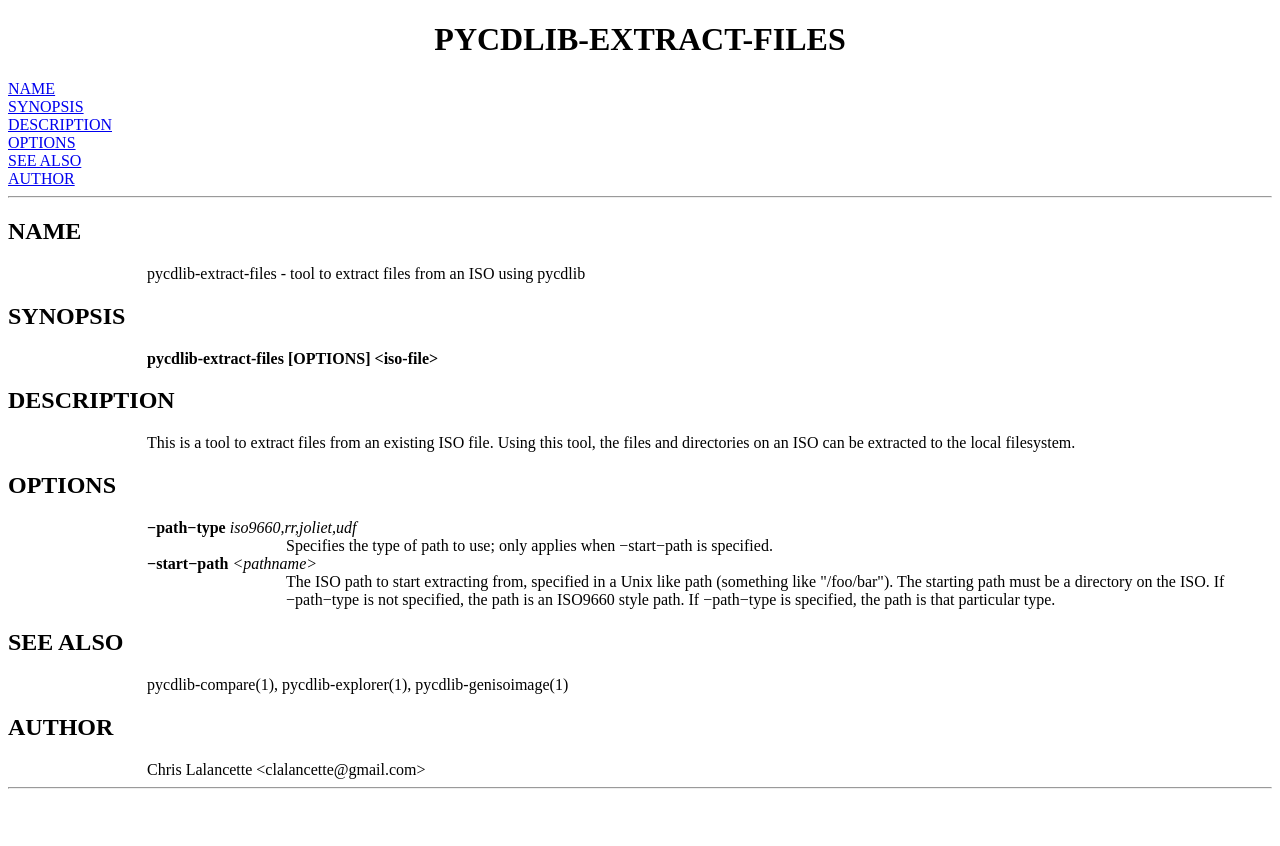
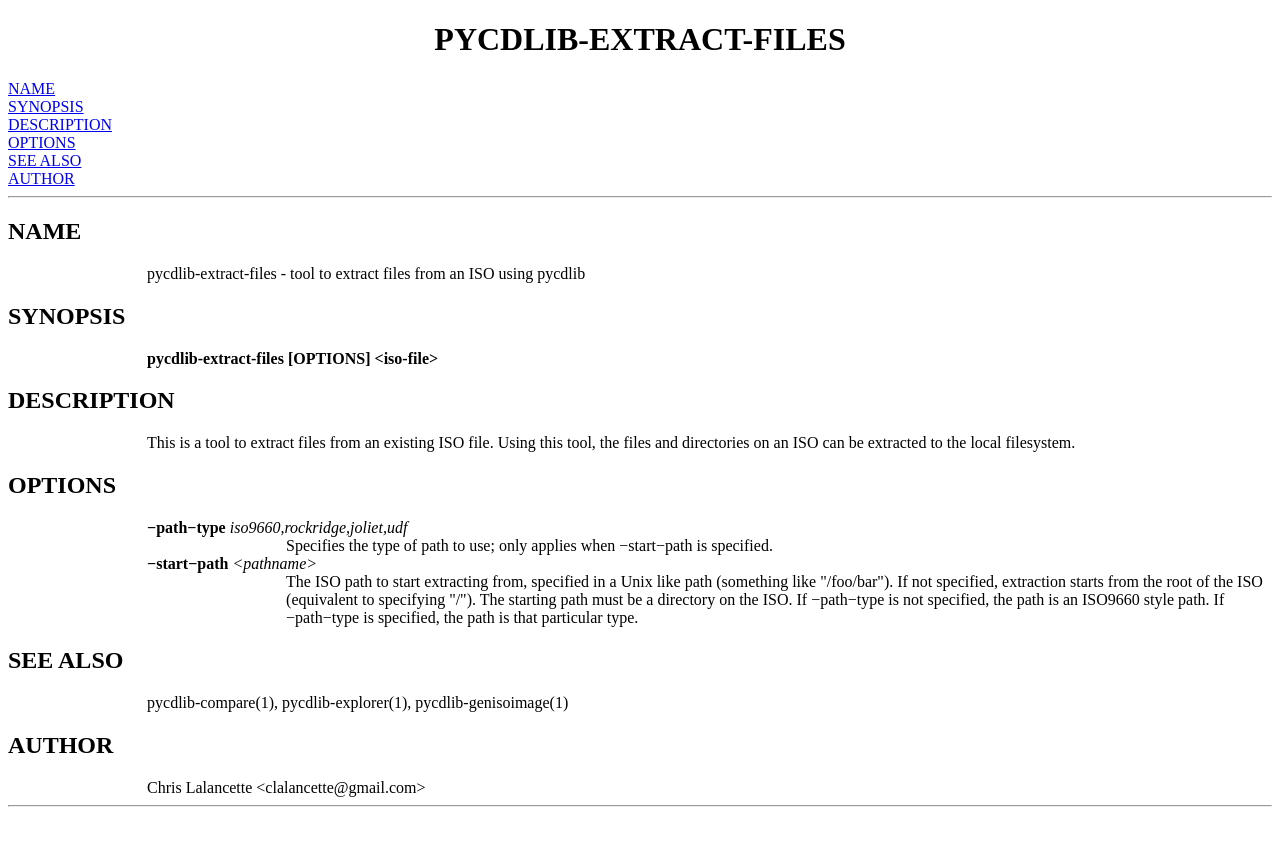
Before and after one commit to clalancette/pycdlib, a Jekyll site: the page docs/pycdlib-extract-files.html, which Jekyll copies as it is, in a window 1280 px wide. Shown: the top 846 px of the page. Built offline with Jekyll 4.4.1, drawn with Linux system fonts in a browser that asks for light colours.

Commit message:
Small documentation fixups.
Signed-off-by: Chris Lalancette <clalancette@gmail.com>

```diff
--- a/docs/pycdlib-explorer.html
+++ b/docs/pycdlib-explorer.html
@@ -1,5 +1,5 @@
 <!-- Creator     : groff version 1.22.3 -->
-<!-- CreationDate: Sun Aug 26 20:44:48 2018 -->
+<!-- CreationDate: Wed Sep  5 20:35:01 2018 -->
 <!DOCTYPE html PUBLIC "-//W3C//DTD HTML 4.01 Transitional//EN"
 "http://www.w3.org/TR/html4/loose.dtd">
 <html>
--- a/docs/pycdlib-extract-files.html
+++ b/docs/pycdlib-extract-files.html
@@ -1,5 +1,5 @@
 <!-- Creator     : groff version 1.22.3 -->
-<!-- CreationDate: Sun Aug 26 20:44:48 2018 -->
+<!-- CreationDate: Wed Sep  5 20:35:01 2018 -->
 <!DOCTYPE html PUBLIC "-//W3C//DTD HTML 4.01 Transitional//EN"
 "http://www.w3.org/TR/html4/loose.dtd">
 <html>
@@ -65,7 +65,7 @@ local filesystem.</p>
 
 
 <p style="margin-left:11%; margin-top: 1em"><b>&minus;path&minus;type</b>
-<i>iso9660,rr,joliet,udf</i></p>
+<i>iso9660,rockridge,joliet,udf</i></p>
 
 <p style="margin-left:22%;">Specifies the type of path to
 use; only applies when &minus;start&minus;path is
@@ -76,11 +76,12 @@ specified.</p>
 
 <p style="margin-left:22%;">The ISO path to start
 extracting from, specified in a Unix like path (something
-like &quot;/foo/bar&quot;). The starting path must be a
-directory on the ISO. If &minus;path&minus;type is not
-specified, the path is an ISO9660 style path. If
-&minus;path&minus;type is specified, the path is that
-particular type.</p>
+like &quot;/foo/bar&quot;). If not specified, extraction
+starts from the root of the ISO (equivalent to specifying
+&quot;/&quot;). The starting path must be a directory on the
+ISO. If &minus;path&minus;type is not specified, the path is
+an ISO9660 style path. If &minus;path&minus;type is
+specified, the path is that particular type.</p>
 
 <h2>SEE ALSO
 <a name="SEE ALSO"></a>
--- a/docs/pycdlib-genisoimage.html
+++ b/docs/pycdlib-genisoimage.html
@@ -1,5 +1,5 @@
 <!-- Creator     : groff version 1.22.3 -->
-<!-- CreationDate: Sun Aug 26 20:44:48 2018 -->
+<!-- CreationDate: Wed Sep  5 20:35:01 2018 -->
 <!DOCTYPE html PUBLIC "-//W3C//DTD HTML 4.01 Transitional//EN"
 "http://www.w3.org/TR/html4/loose.dtd">
 <html>
```
